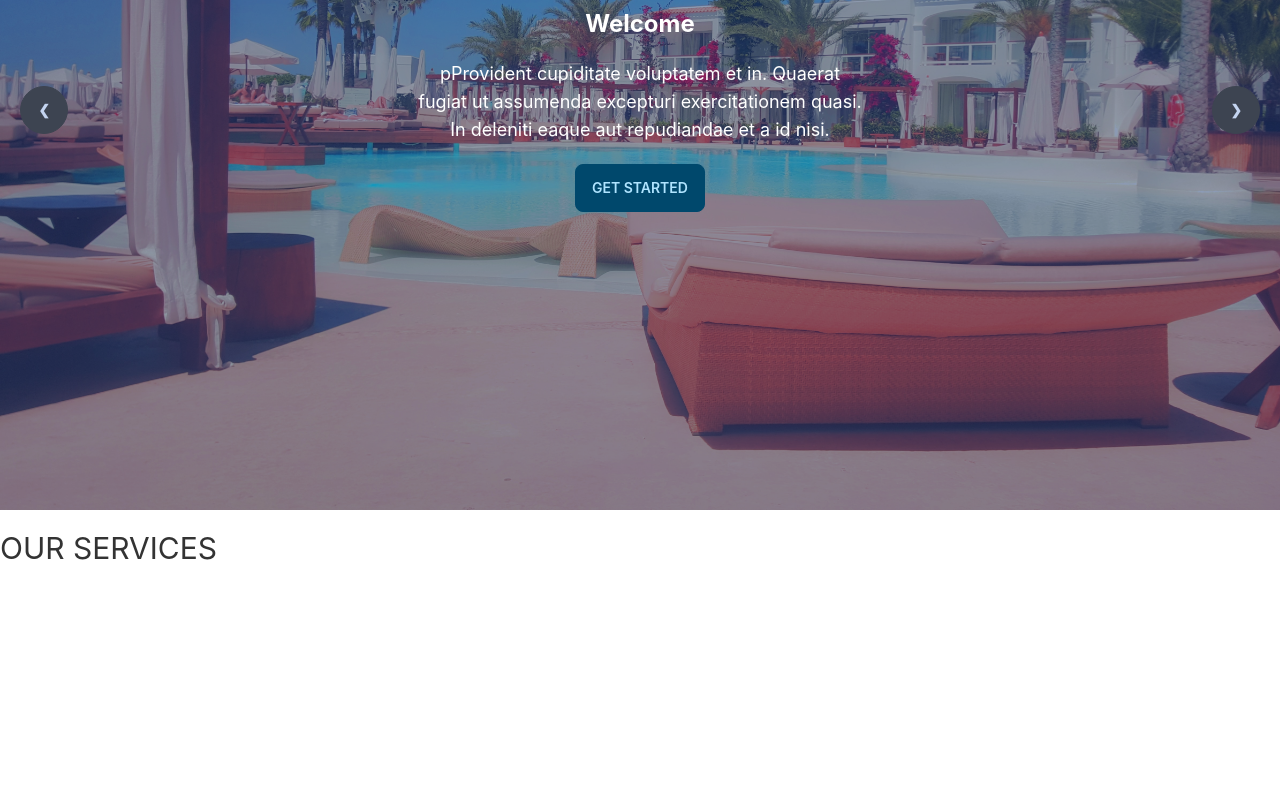
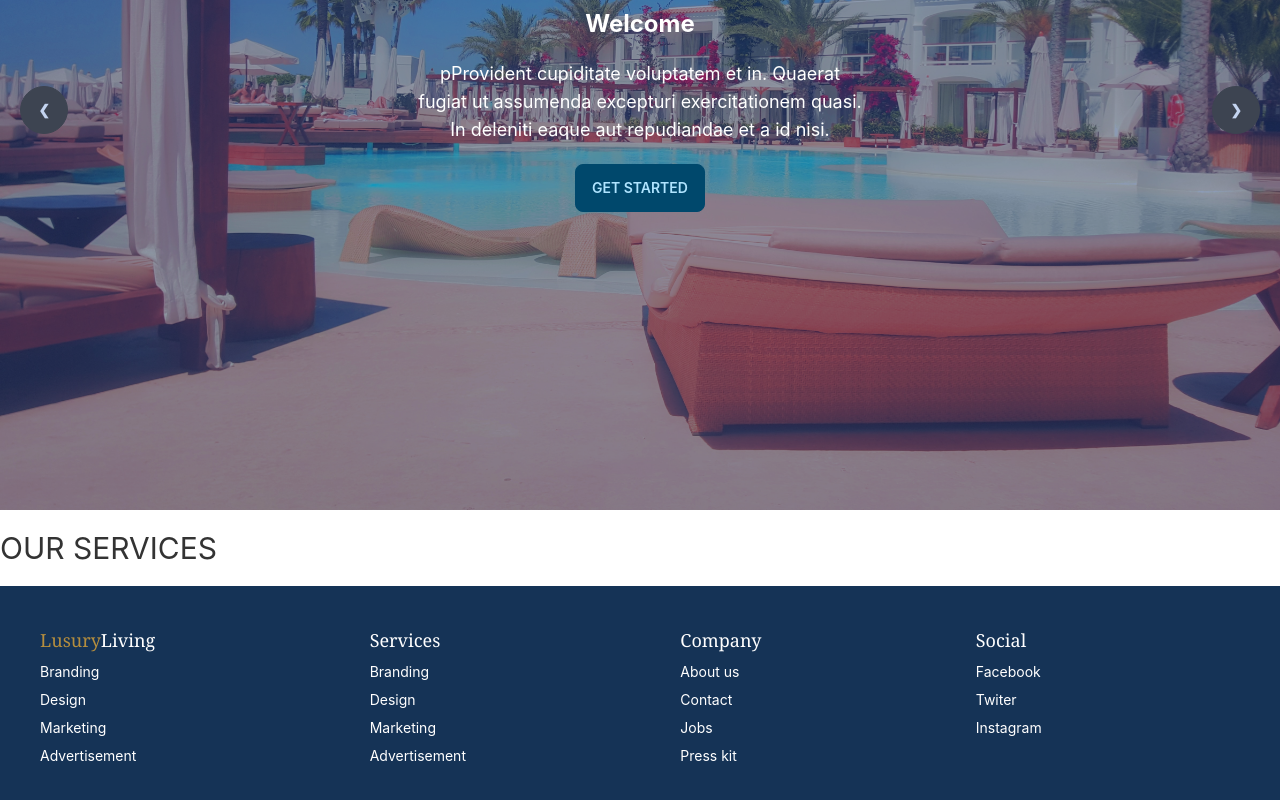
Before and after one commit to Asaduzzaman14/luxury-hotel, a React (Create React App) app: page / in a window 1280 px wide. Shown: the part 358-1158 px from the top of the page. Before the commit the page ends 944 px from the top, so only its background shows below. Built offline with nearby package versions, Linux system fonts and the light colour scheme; grey boxes are pictures that could not be loaded.

Commit message:
footer design

```diff
--- a/src/component/Pages/Home/Home.js
+++ b/src/component/Pages/Home/Home.js
@@ -1,4 +1,5 @@
 import React from 'react';
+import Footer from '../../Shared/Footer';
 import Banner from './Banner';
 import Service from './Service';
 
@@ -7,6 +8,9 @@ const Home = () => {
         <div>
             <Banner />
             <Service />
+
+
+            <Footer />
         </div>
     );
 };
--- a/src/component/Shared/Footer.js
+++ b/src/component/Shared/Footer.js
@@ -2,9 +2,35 @@ import React from 'react';
 
 const Footer = () => {
     return (
-        <div>
-            <h2>This is footer</h2>
-        </div>
+        <footer class="footer p-10 bg-accent text-white">
+            <div>
+                <span class=" font-serif text-lg text-white"><span className='text-secondary'>Lusury</span><span>Living</span></span>
+                <a class="link link-hover hover:text-gray-300">Branding</a>
+                <a class="link link-hover hover:text-gray-400 ">Design</a>
+                <a class="link link-hover hover:text-gray-400 ">Marketing</a>
+                <a class="link link-hover hover:text-gray-400 ">Advertisement</a>
+            </div>
+            <div>
+                <span class=" text-lg text-white font-serif">Services</span>
+                <a class="link link-hover hover:text-gray-300">Branding</a>
+                <a class="link link-hover hover:text-gray-300">Design</a>
+                <a class="link link-hover hover:text-gray-300">Marketing</a>
+                <a class="link link-hover">Advertisement</a>
+            </div>
+            <div>
+                <span class=" text-lg text-white font-serif">Company</span>
+                <a class="link link-hover hover:text-gray-300">About us</a>
+                <a class="link link-hover hover:text-gray-300">Contact</a>
+                <a class="link link-hover hover:text-gray-300">Jobs</a>
+                <a class="link link-hover hover:text-gray-300">Press kit</a>
+            </div>
+            <div>
+                <span class=" text-lg text-white font-serif">Social</span>
+                <a class="link link-hover hover:text-gray-300">Facebook</a>
+                <a class="link link-hover hover:text-gray-300">Twiter</a>
+                <a class="link link-hover hover:text-gray-300">Instagram</a>
+            </div>
+        </footer>
     );
 };
 
--- a/tailwind.config.js
+++ b/tailwind.config.js
@@ -6,7 +6,7 @@ module.exports = {
         mytheme: {
           primary: "#00486c",
           secondary: "#b58e3e",
-          accent: "#37cdbe",
+          accent: "#153356",
           neutral: "#3d4451",
           "base-100": "#ffffff",
         },
```
